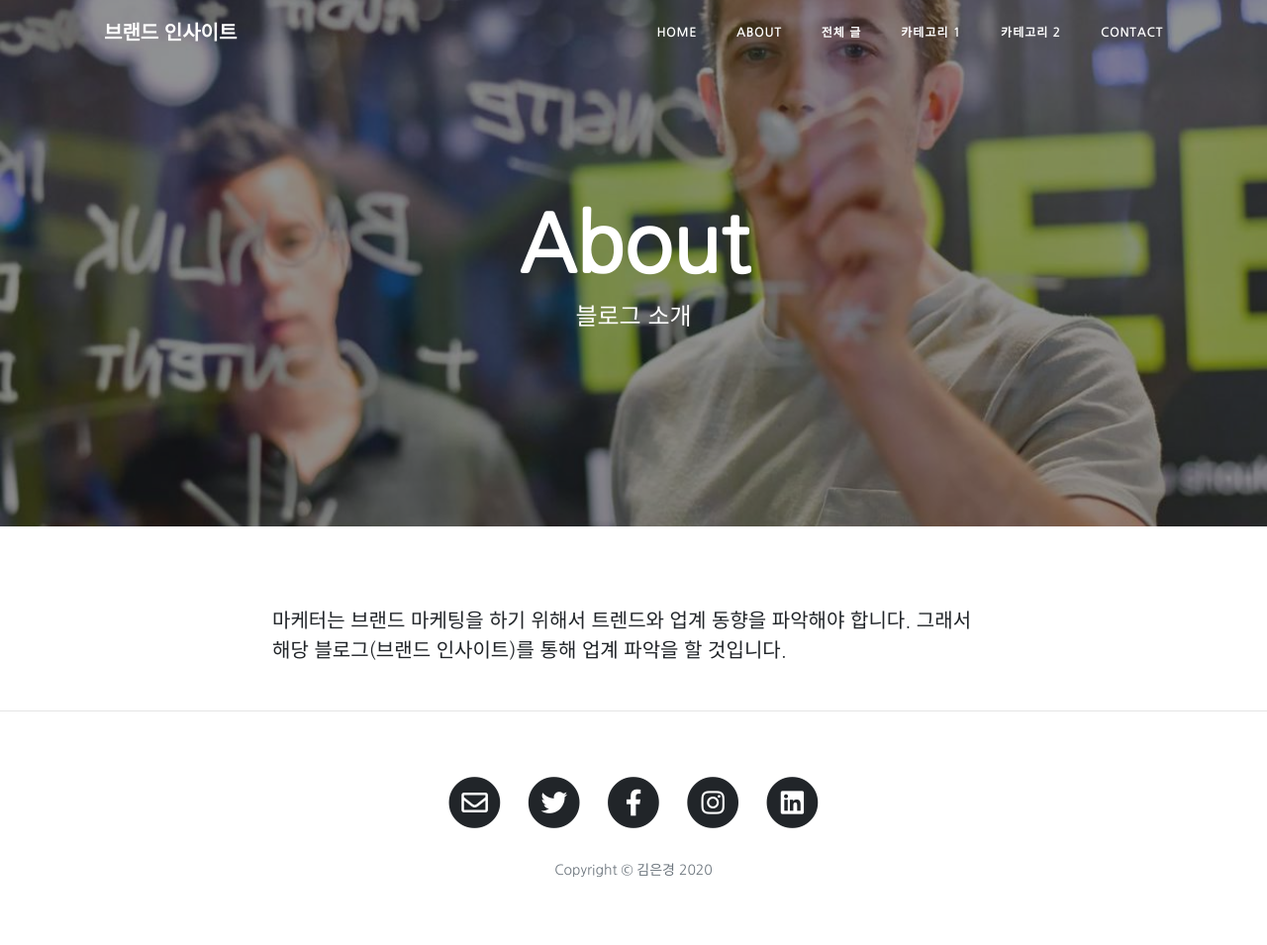
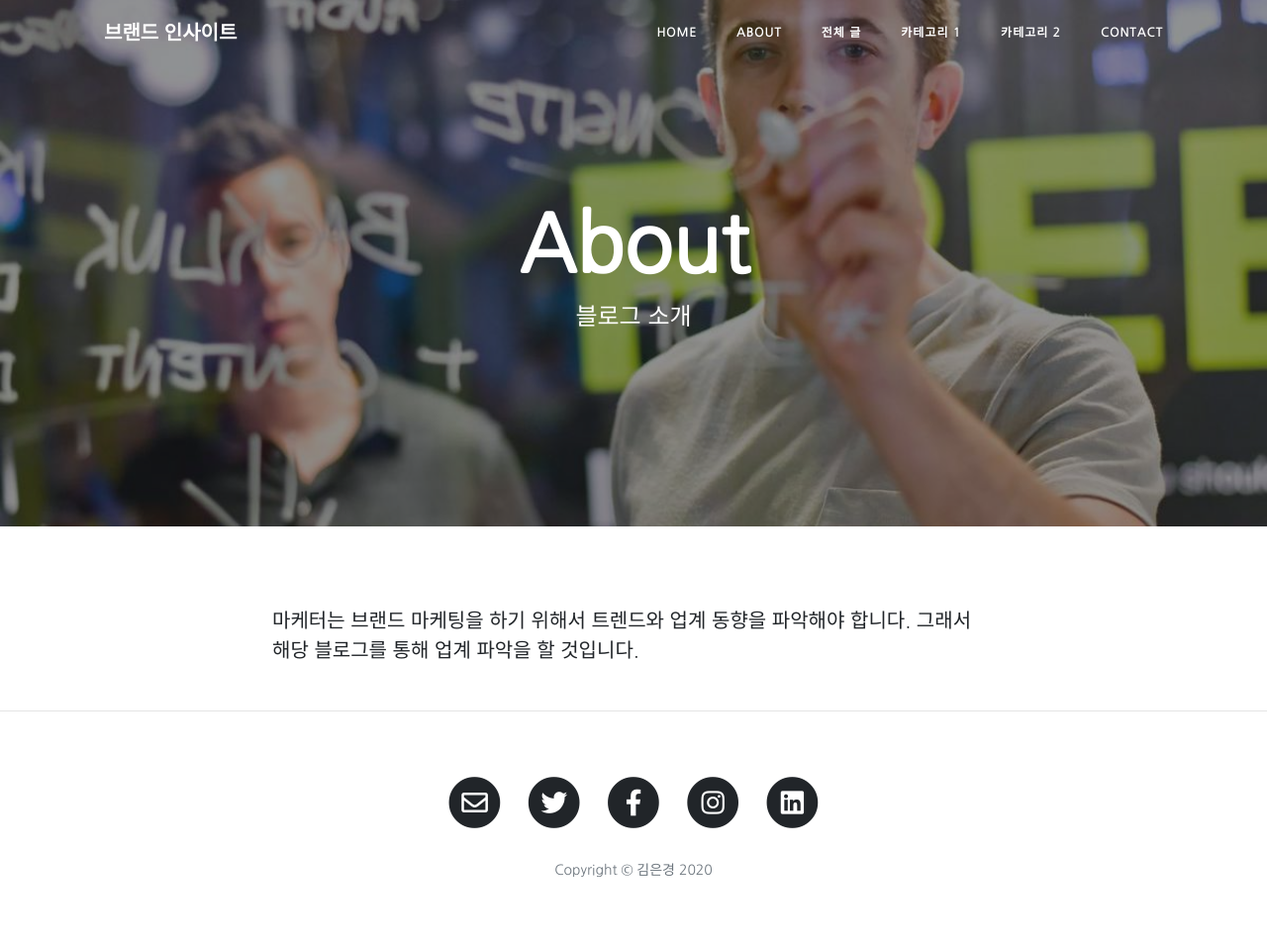
Before and after one commit to ogaeng/jekyll-theme-clean-blog-kr, a Jekyll site: the page built from about.html, in a window 1280 px wide. Shown: the whole page at 99% size. Built offline with Jekyll 4.4.1, drawn with Linux system fonts in a browser that asks for light colours.

Commit message:
컨택트 변경

```diff
--- a/about.html
+++ b/about.html
@@ -5,4 +5,4 @@
 background: '/img/bg-about.jpg'
 ---
 
-<p>마케터는 브랜드 마케팅을 하기 위해서 트렌드와 업계 동향을 파악해야 합니다. 그래서 해당 블로그(브랜드 인사이트)를 통해 업계 파악을 할 것입니다.</p>
+<p>마케터는 브랜드 마케팅을 하기 위해서 트렌드와 업계 동향을 파악해야 합니다. 그래서 해당 블로그를 통해 업계 파악을 할 것입니다.</p>
--- a/contact.html
+++ b/contact.html
@@ -6,7 +6,7 @@
 form: true
 ---
 
-<p>문의 사항이 있으신가요? 아래 양식을 작성해주세요.</p>
+<p>포스트를 보고, 문의 사항이 있다면 아래 양식을 작성해주세요.</p>
 <form name="sentMessage" id="contactForm" novalidate>
   <div class="control-group">
     <div class="form-group floating-label-form-group controls">
```
